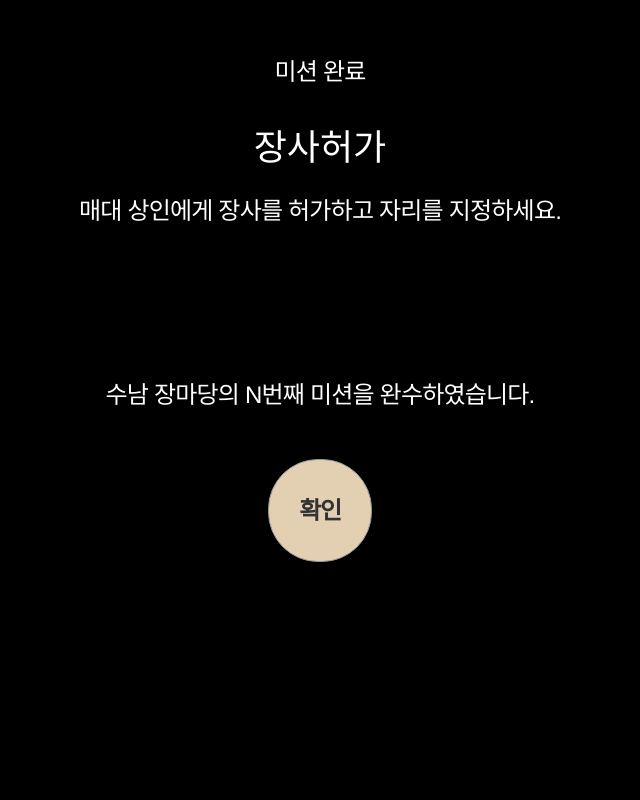
After one commit to nol-collabo/nolquest-web, a Node server app: page /mission_issue_check_correct.html in a window 1280 px wide. The commit adds this page. Shown: the whole page, without its empty margins (320-960 px from the left). Run offline with Node 20, Linux system fonts and the light colour scheme; style sheets or scripts are compiled from the project's sources; some web fonts are replaced.

Commit message:
[update] mission_check_correct.html

```diff
--- a/public/stylesheets/mission.scss
+++ b/public/stylesheets/mission.scss
@@ -19,6 +19,7 @@
 }
 
 .mission {
+
   &__title {
     margin-top: 70px;
     margin-bottom: 30px;
@@ -26,10 +27,12 @@
       font-size: 42px;
     }
   }
+
   &__contents {
     position: relative;
     height: calc(100vh - 146px);
   }
+
   &__nothing {
     font-size: 23px;
     font-weight: 500;
@@ -43,12 +46,14 @@
       bottom: 19px;
     }
   }
+
   &__boxes {
     display: flex;
     align-items: center;
     justify-content: center;
     flex-direction: row;
   }
+
   &__box {
     flex: 1;
     min-width: 98px;
@@ -74,11 +79,13 @@
       padding-top: 5px;
     }
   }
+
   &__detail {
     font-size: 24px;
     font-weight: 500;
     margin-top: 12px;
   }
+
   &__button {
     position: relative;
     bottom: 0;
@@ -99,6 +106,10 @@
       outline: 0;
       &:active, &:focus, &:hover {
         outline: 0;
+      }
+      &.btn-beige {
+        background: #e3d0b2;
+        border: 1px solid #979797;
       }
     }
   }
@@ -122,6 +133,10 @@
       }
     }
 
+    &.current {
+      padding: 0 41px;
+    }
+
     .mission {
       &__title {
         margin-top: 38.5px;
@@ -136,6 +151,16 @@
         font-weight: 400;
         letter-spacing: -0.8px;
         margin-bottom: 33px;
+        &.bottom {
+          margin: 150px 0 65.5px;
+        }
+      }
+
+      &__top-title {
+        font-size: 24px;
+        font-weight: 400;
+        letter-spacing: -0.8px;
+        margin-top: 55px;
       }
 
       &__button {
@@ -147,6 +172,7 @@
       display: flex;
       flex-direction: column;
       justify-content: center;
+      align-items: center;
     }
     &__box {
       width: 332px;
--- a/routes/index.js
+++ b/routes/index.js
@@ -54,6 +54,15 @@ router.get('/mission_issue_check.html', function (req, res, next) {
   })
 });
 
+router.get('/mission_issue_check_correct.html', function (req, res, next) {
+  res.render('mission_issue_check_correct.html.pug', {
+    styles: ['mission.css'],
+    scripts: ['mission.js'],
+    navTitle: "mission-check"
+  })
+});
+
+
 targets.list.forEach(function (element) {
   router.get('/' + element, function (req, res, next) {
     res.render(element + '.pug')
--- a/targets.js
+++ b/targets.js
@@ -5,7 +5,8 @@ var listItem = {
     'mission_issue01.html',
     'mission_issue_no.html',
     'mission_issue_check_loading.html',
-    'mission_issue_check.html'
+    'mission_issue_check.html',
+    'mission_issue_check_correct.html'
   ]
 }
 
--- a/views/mission_issue_check.html.pug
+++ b/views/mission_issue_check.html.pug
@@ -37,4 +37,4 @@ block content
           .mission-check__box--footer
             |미션 완수
       .mission__button
-        button.btn.btn-default 미션 하러가기
+        button.btn.btn-default.btn-beige 나가기
--- /dev/null
+++ b/views/mission_issue_check_correct.html.pug
@@ -0,0 +1,15 @@
+extends layout
+
+block content
+  #mission
+    .container.mission-check.current
+      .mission__top-title
+        |미션 완료
+      .mission__title
+        h2 장사허가
+      .mission__sub-title
+        |매대 상인에게 장사를 허가하고 자리를 지정하세요.
+      .mission__sub-title.bottom
+        |수남 장마당의 N번째 미션을 완수하였습니다.
+      .mission__button
+        button.btn.btn-default.btn-beige 확인
```
